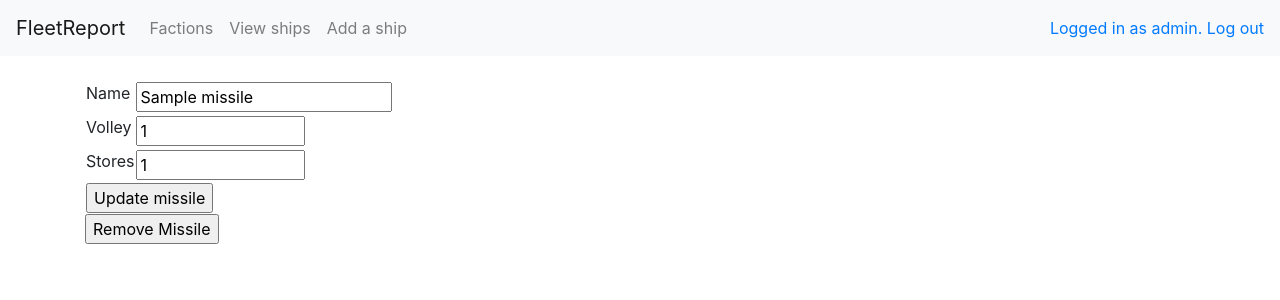
After one commit to elucca/FleetReport, a Flask app: page /ships/1/weapons/missile/update/1 in a window 1280 px wide. The commit adds this page. Shown: the top 300 px of the page. Run offline with Flask 2, Linux system fonts and the light colour scheme; a user stored in the database is signed in; tables that the repository leaves empty hold one stand-in row (values such as "Sample post"); some libraries are stand-ins or nearby versions.

Commit message:
Weapon CRUD: Enable modifying and removing missiles

```diff
--- a/application/templates/ships/shipinfo.html
+++ b/application/templates/ships/shipinfo.html
@@ -108,6 +108,8 @@
           <div class="col-md-6">
             <table class="table table-striped">
               <h5>Missile</h5>
+              <!-- Link to update the missile. -->
+              <a href="{{ url_for('missile_update_form', ship_id=missile.ship.id, missile_id=missile.id) }}">Modify</a>
               <tr>
                 <th scope="row">Name</th>
                 <td>{{ missile.name }}</td>
--- a/application/templates/weapons/createmissile.html
+++ b/application/templates/weapons/createmissile.html
@@ -6,11 +6,11 @@
   <table>
 
     <tr>
-	  <td>{{ form.missile_name.label }}</td>
-      <td>{{ form.missile_name }}</td>
+	  <td>{{ form.name.label }}</td>
+      <td>{{ form.name }}</td>
       <td>
         <ul>
-          {% for error in form.missile_name.errors %}
+          {% for error in form.name.errors %}
           <li>{{ error }}</li>
           {% endfor %}
         </ul>
--- /dev/null
+++ b/application/templates/weapons/updatemissile.html
@@ -0,0 +1,57 @@
+{% extends "layout.html" %}
+
+{% block body %}
+
+<form method="POST" action="{{ url_for('missile_update', missile_id=missile.id, ship_id = missile.ship.id) }}">
+  <table>
+
+    <tr>
+	  <td>{{ form.name.label }}</td>
+      <td>{{ form.name }}</td>
+      <td>
+        <ul>
+          {% for error in form.name.errors %}
+          <li>{{ error }}</li>
+          {% endfor %}
+        </ul>
+      </td>
+    </tr>
+
+    <tr>
+      <td>{{ form.volley.label }}</td>
+      <td>{{ form.volley }}</td>
+      <td>
+        <ul>
+          {% for error in form.volley.errors %}
+          <li>{{ error }}</li>
+          {% endfor %}
+        </ul>
+      </td>
+    </tr>
+
+    <tr>
+      <td>{{ form.stores.label }}</td>
+      <td>{{ form.stores }}</td>
+      <td>
+        <ul>
+          {% for error in form.stores.errors %}
+          <li>{{ error }}</li>
+          {% endfor %}
+        </ul>
+      </td>
+    </tr>
+
+    <tr>
+	  <td colspan="2">
+	    <input type="submit" value="Update missile"/>
+	  </td>
+    </tr>
+
+  </table>
+</form>
+
+<form method="POST" action="{{ url_for('missile_remove', missile_id=missile.id, ship_id = missile.ship.id) }}">
+  <input type="submit" value="Remove Missile"/>
+</form>
+
+{% endblock %}
--- a/application/weapons/forms.py
+++ b/application/weapons/forms.py
@@ -10,7 +10,7 @@ class LaserCreateForm(FlaskForm):
         csrf = False
 
 class MissileCreateForm(FlaskForm):
-    missile_name = StringField("Name", [validators.Length(min=1, max=256)])
+    name = StringField("Name", [validators.Length(min=1, max=256)])
     volley = IntegerField("Volley", [validators.NumberRange(min=0, max=2147483647)])
     stores = IntegerField("Stores", [validators.NumberRange(min=0, max=2147483647)])
 
--- a/application/weapons/views.py
+++ b/application/weapons/views.py
@@ -65,6 +65,15 @@ def laser_update_form(laser_id, ship_id):
 
     return render_template("weapons/updatelaser.html", form = form, laser = laser)
 
+# Page for updating a missile
+@app.route("/ships/<ship_id>/weapons/missile/update/<missile_id>")
+@login_required(role="ADMIN")
+def missile_update_form(missile_id, ship_id):
+    missile = Missile.query.get(missile_id)
+    form = MissileCreateForm(obj = missile)
+
+    return render_template("weapons/updatemissile.html", form = form, missile = missile)
+
 ## Post methods for updating different types of weapons
 
 # Updates a laser with given primary key
@@ -80,6 +89,19 @@ def laser_update(laser_id, ship_id):
 
     return redirect(url_for("ships_info", ship_id = ship_id))
 
+@app.route("/ships/<ship_id>/weapons/missile/update/<missile_id>", methods=["POST"])
+@login_required(role="ADMIN")
+def missile_update(missile_id, ship_id):
+    form = MissileCreateForm(request.form)
+    missile = Missile.query.get(missile_id)
+
+    missile.name = form.name.data
+    missile.volley = form.volley.data
+    missile.stores = form.stores.data
+    db.session().commit()
+
+    return redirect(url_for("ships_info", ship_id = ship_id))
+
 ## Post methods for removing different types of weapons
 
 # Removes a laser
@@ -90,3 +112,12 @@ def laser_remove(laser_id, ship_id):
     db.session.commit()
 
     return redirect(url_for("ships_info", ship_id = ship_id))
+
+# Removes a missile
+@app.route("/ships/<ship_id>/weapons/missile/remove/<missile_id>", methods=["POST"])
+@login_required(role="ADMIN")
+def missile_remove(missile_id, ship_id):
+    Missile.query.filter(missile_id == missile_id).delete()
+    db.session.commit()
+
+    return redirect(url_for("ships_info", ship_id = ship_id))
```
